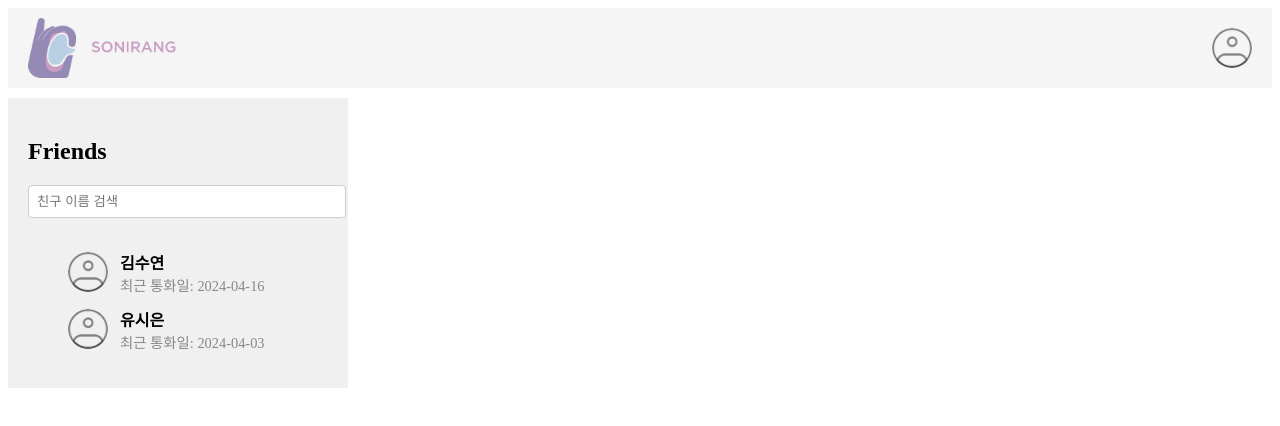
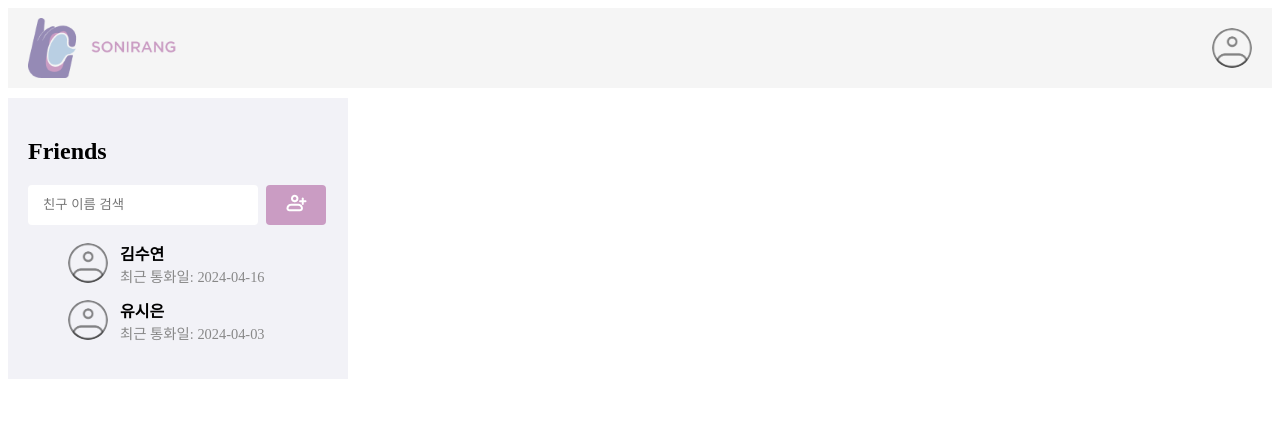
Before and after one commit to SonIRang/SonIRang_frontend, a React (Create React App) app: page / in a window 1280 px wide. Shown: the top 426 px of the page. Built offline with nearby package versions, Linux system fonts and the light colour scheme.

Commit message:
AddFriendPopup 구현 및 FriendList 컴포넌트화

```diff
--- /dev/null
+++ b/src/components/AddFriendPopup.js
@@ -0,0 +1,61 @@
+import React, { useState } from 'react';
+import User from '../models/user';
+
+const dummyUsers = [
+  new User({ name: '심은지', email: 'eunji@gmail.com' }),
+  new User({ name: '이지윤', email: 'jy@gmail.com' }),
+  new User({ name: '최효민', email: 'choi@gmail.com' }),
+];
+
+const AddFriendPopup = ({ onClose }) => {
+  const [emailInput, setEmailInput] = useState('');
+  const [searchResult, setSearchResult] = useState(null);
+
+  const handleSearch = () => {
+    const foundUser = dummyUsers.find(user => user.email === emailInput.trim());
+    setSearchResult(foundUser || null);
+  };
+
+  const handleAdd = () => {
+    alert(`${searchResult.name}님을 친구로 추가했습니다!`);
+    onClose();
+  };
+
+  return (
+    <div style={{
+      border: '1px solid #ccc',
+      borderRadius: '8px',
+      padding: '20px',
+      backgroundColor: '#fff',
+      width: '100%',
+    }}>
+      <h3>친구 추가</h3>
+      <input
+        type="text"
+        placeholder="이메일로 검색"
+        value={emailInput}
+        onChange={(e) => setEmailInput(e.target.value)}
+        style={{ width: '100%', padding: '8px', marginBottom: '12px' }}
+      />
+      <button onClick={handleSearch} style={{ marginBottom: '16px' }}>검색</button>
+
+      {searchResult ? (
+        <div style={{ display: 'flex', alignItems: 'center', justifyContent: 'space-between' }}>
+          <div style={{ display: 'flex', alignItems: 'center' }}>
+            <img
+              src={searchResult.profileImage || '/profile.png'}
+              alt={searchResult.name}
+              style={{ width: '40px', height: '40px', borderRadius: '50%', marginRight: '12px' }}
+            />
+            <span>{searchResult.name}</span>
+          </div>
+          <button onClick={handleAdd}>추가</button>
+        </div>
+      ) : (
+        emailInput && <p style={{ color: '#999' }}>검색 결과가 없습니다.</p>
+      )}
+    </div>
+  );
+};
+
+export default AddFriendPopup;
--- a/src/components/FriendList.js
+++ b/src/components/FriendList.js
@@ -0,0 +1,39 @@
+// src/components/FriendList.js
+import React from 'react';
+
+function FriendList({ friends }) {
+  return (
+    <ul>
+      {friends.map((friend, index) => (
+        <li
+          key={index}
+          style={{
+            display: 'flex',
+            alignItems: 'center',
+            marginBottom: '12px',
+          }}
+        >
+          <img
+            src={friend.profileImage || '/profile.png'}
+            alt={friend.name}
+            style={{
+              width: '40px',
+              height: '40px',
+              borderRadius: '50%',
+              marginRight: '12px',
+            }}
+          />
+          <div>
+            <div style={{ fontWeight: 'bold' }}>{friend.name}</div>
+            <div style={{ fontSize: '0.9rem', color: '#888' }}>
+              최근 통화일:{' '}
+              {friend.callHistory?.[friend.callHistory.length - 1] || '없음'}
+            </div>
+          </div>
+        </li>
+      ))}
+    </ul>
+  );
+}
+
+export default FriendList;
--- a/src/models/user.js
+++ b/src/models/user.js
@@ -4,7 +4,7 @@ class User {
       name = '',
       callHistory = null,
       email = '',
-      bio = '',
+      bio = null,
     }) {
       this.profileImage = profileImage; // string (이미지 경로 or URL), null 가능
       this.name = name;                 // string
--- a/src/pages/MainPage.js
+++ b/src/pages/MainPage.js
@@ -1,6 +1,8 @@
 import React,  { useState } from 'react';
 import styled from 'styled-components';
 import User from '../models/user';
+import AddFriendPopup from '../components/AddFriendPopup';
+import FriendList from '../components/FriendList';
 
 function MainPage() {
   // 여기서 DB에서 친구 목록 불러오기 예정
@@ -21,6 +23,7 @@ function MainPage() {
   ];
 
   const [search, setSearch] = useState('');
+  const [showAddPopup, setShowAddPopup] = useState(false);
 
   const filteredFriends = dummyFriends.filter(friend =>
     friend.name.toLowerCase().includes(search.toLowerCase())
@@ -35,55 +38,42 @@ function MainPage() {
 
       <LeftPanel>
         <h2>Friends</h2>
+        <div style={{ display: 'flex', gap: '8px', marginBottom: '16px' }}>
           <input
             type="text"
             placeholder="친구 이름 검색"
             value={search}
             onChange={e => setSearch(e.target.value)}
             style={{
-          padding: '8px',
-          width: '100%',
-          marginBottom: '16px',
+              width: '200px',
+              height: '40px',
+              padding: ' 0 15px',
+              margin: '0px',
               borderRadius: '4px',
-          border: '1px solid #ccc',
+              border: '0px',
             }}
           />
-    {filteredFriends.length > 0 ? (
-      <ul>
-        {filteredFriends.map((friend, index) => (
-          <li
-            key={index}
+          <button
+            onClick={() => setShowAddPopup(true)}
             style={{
-              display: 'flex',
-              alignItems: 'center',
-              marginBottom: '12px',
+              width: '60px',
+              height: '40px',
+              backgroundColor: '#CA9CC3',
+              border: 'none',
+              borderRadius: '4px',
+              cursor: 'pointer',
             }}
           >
-            <img
-              src={friend.profileImage || '/profile.png'}
-              alt={friend.name}
-              style={{
-                width: '40px',
-                height: '40px',
-                borderRadius: '50%',
-                marginRight: '12px',
-              }}
-            />
-            <div>
-              <div style={{ fontWeight: 'bold' }}>{friend.name}</div>
-              <div style={{ fontSize: '0.9rem', color: '#888' }}>
-                최근 통화일:{' '}
-                {friend.callHistory?.[friend.callHistory.length - 1] || '없음'}
+            <img src='/btnNewFriend.png' />
+          </button>
       </div>
-            </div>
-          </li>
-        ))}
-      </ul>) : (
+    {filteredFriends.length > 0 ? (
+        <FriendList friends={filteredFriends} />) : (
     <p style={{ color: '#999', textAlign: 'center', marginTop: '20px' }}> 검색 결과가 없습니다. </p>
   )}
       </LeftPanel>
       <RightPanel>
-        {/* 팝업창 뜰 곳 */}
+        {showAddPopup && <AddFriendPopup onClose={() => setShowAddPopup(false)} />}
       </RightPanel>
     </Container>
   );
@@ -119,11 +109,12 @@ const ProfileImage = styled.img`
 
 const LeftPanel = styled.div`
   width: 300px;
-  background-color: #f0f0f0;
+  background-color: #F2F2F7;
   padding: 20px;
 `;
 
 const RightPanel = styled.div`
+  width: 300px;
   flex: 1;
   background-color: #fff;
 `;
```
Also changed, not shown: public/btnNewFriend.png (added). Lines whose indentation alone changed are shown as unchanged.
